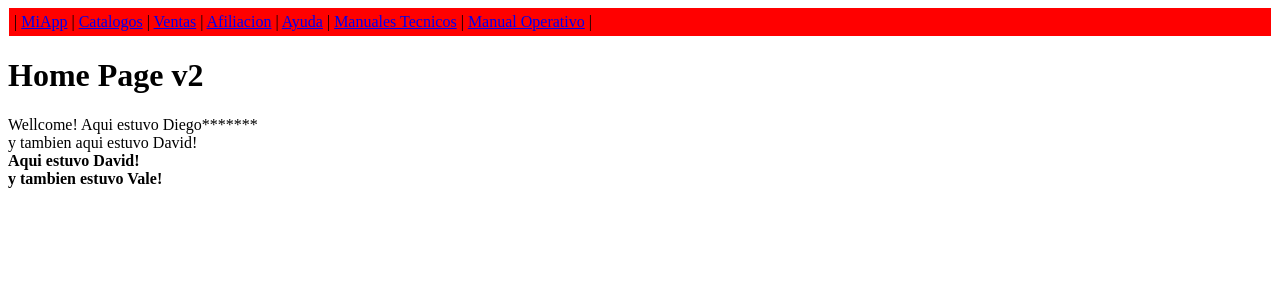
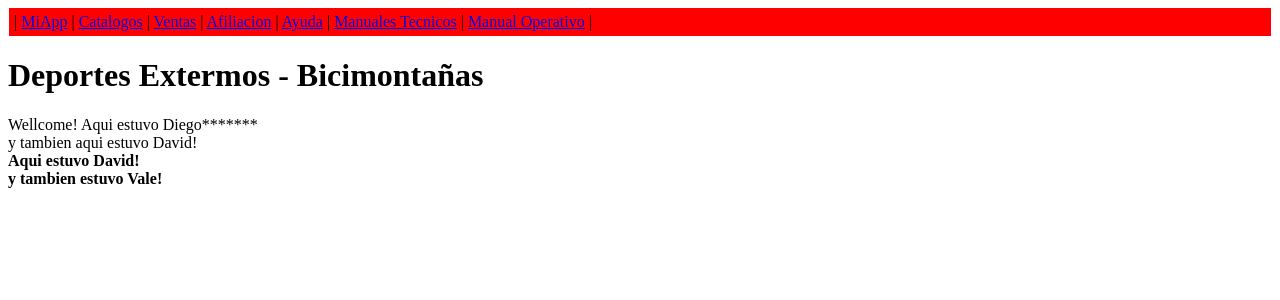
Before and after one commit to dvc2k/demo-app, a PHP site: page / in a window 1280 px wide. Shown: the top 300 px of the page. Run offline with PHP 8.4, Linux system fonts and the light colour scheme.

Commit message:
se cambio a deportes extremos

```diff
--- a/index.php
+++ b/index.php
@@ -14,7 +14,7 @@ include_once APP_ROOT."/app/core/utils.php";
 </head>
 <body>
     <?php echo f_app_mainmenu(); ?>
-    <h1>Home Page v2</h1>
+    <h1>Deportes Extermos - Bicimontañas</h1>
     <div>
         Wellcome!
         Aqui estuvo Diego*******<br>
```
